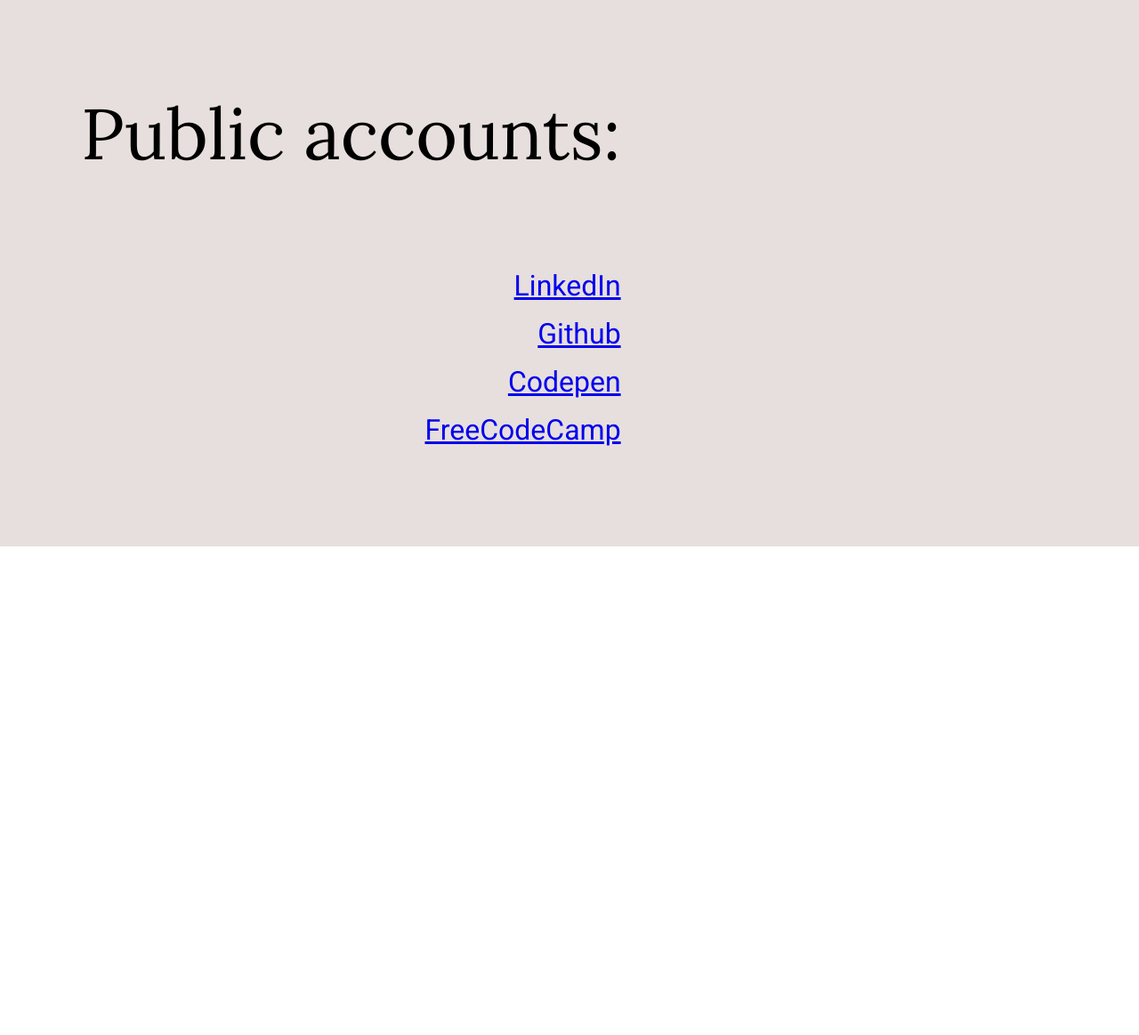
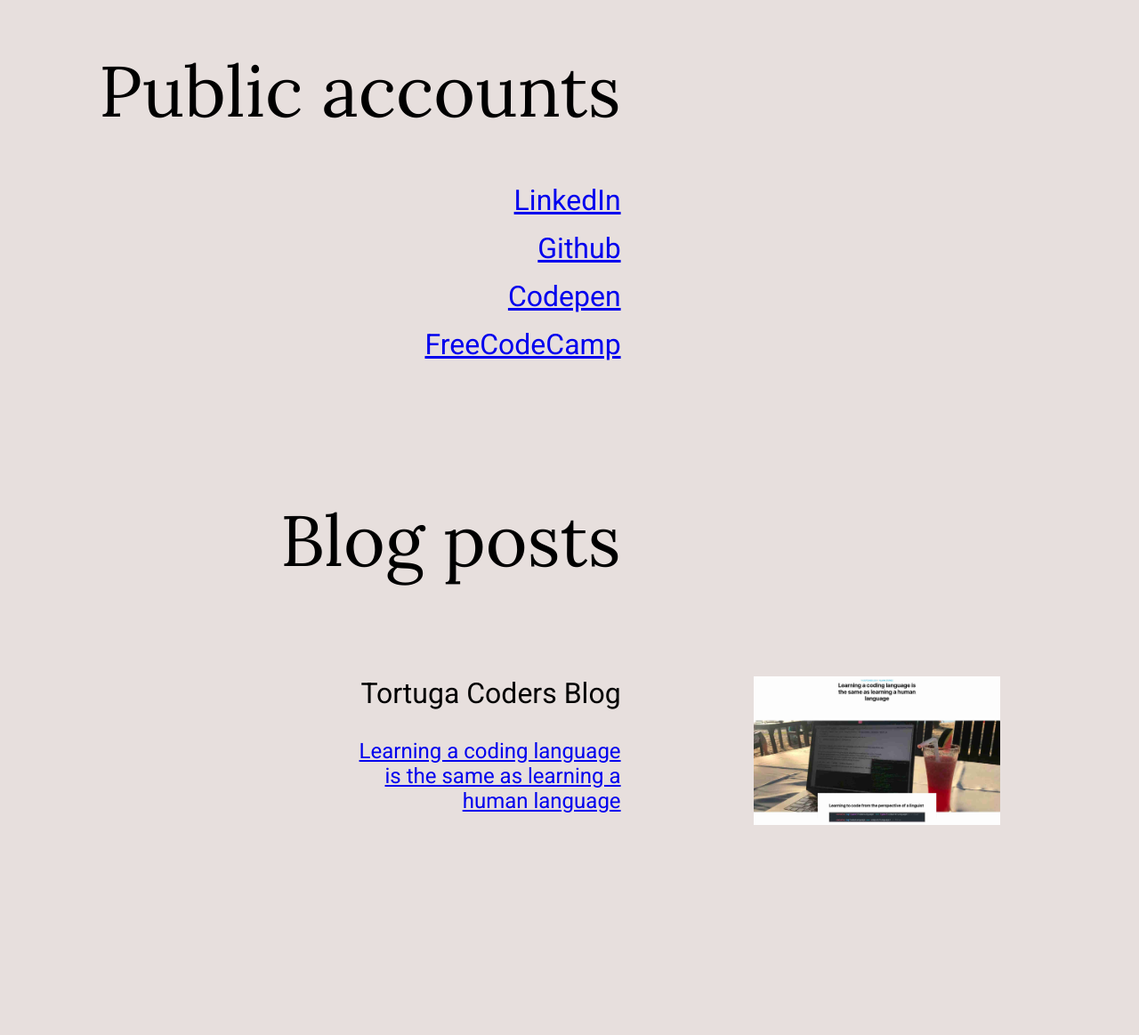
Before and after one commit to Jryke/personal-website, a React app: page /portfolio in a window 1280 px wide. Shown: the part 1578-2741 px from the top of the page at 89% size. Before the commit the page ends 2192 px from the top, so only its background shows below. Built offline with nearby package versions, Linux system fonts and the light colour scheme.

Commit message:
Portfolio body styled

```diff
--- a/src/components/Portfolio.js
+++ b/src/components/Portfolio.js
@@ -11,17 +11,19 @@
 		<Header componentName={'portfolio'} text={'portfolio'} />
 		<div className='portfolio background-grey'>
 			<div className='portfolio-grid'>
-				<h1 className='body-header right'>Professional Projects:</h1>
+				<h1 className='body-header right'>Professional Projects</h1>
 				<div></div>
 				<div className='project-info right'>
 					<p>New England Language School Website</p>
 					<a href="https://www.newenglandlanguage.com/" target='_blank' rel='noopener noreferrer'>{`https://www.newenglandlanguage.com/`}</a>
 				</div>
 				<div className='portfolio-img-container'>
-					<div className='nels-img'></div>
+					<a href="https://www.newenglandlanguage.com/" target='_blank' rel='noopener noreferrer'>
+						<div className='nels-img'></div>
+					</a>
 				</div>
 
-				<h1 className='body-header section right'>Public accounts:</h1>
+				<h1 className='body-header right'>Public accounts</h1>
 				<div></div>
 				<ul className='right'>
 					<li><a href="https://www.linkedin.com/in/jesse-rykerson/" target="_blank" rel="noopener noreferrer">LinkedIn</a></li>
@@ -29,6 +31,18 @@
 					<li><a href="https://codepen.io/Jryke" target="_blank" rel="noopener noreferrer">Codepen</a></li>
 					<li><a href="https://www.freecodecamp.org/jryke" target="_blank" rel="noopener noreferrer">FreeCodeCamp</a></li>
 				</ul>
+				<div></div>
+				<h1 className='body-header section right'>Blog posts</h1>
+				<div></div>
+				<div className='right'>
+					<p className='project-info'>Tortuga Coders Blog</p>
+					<a className='blog-title' href='https://blog.tortugacoders.com/learning-a-coding-language-is-the-same-as-learning-a-human-language/' target='_blank' rel='noopener noreferrer'>Learning a coding language is the same as learning a human language</a>
+				</div>
+				<div className='portfolio-img-container'>
+					<a href='https://blog.tortugacoders.com/learning-a-coding-language-is-the-same-as-learning-a-human-language/' target='_blank' rel='noopener noreferrer'>
+						<div className='tortuga-blog-img'></div>
+					</a>
+				</div>
 			</div>
 		</div>
 		<Footer />
--- a/src/styles/portfolio.css
+++ b/src/styles/portfolio.css
@@ -38,15 +38,9 @@
 	height: 25rem;
 	margin: 0 20% 0 20%;
 }
-.nels-img {
-	height: 100%;
-	width: auto;
-	background: url(/images/nels-website.jpg);
-	background-size: contain;
-	background-repeat: no-repeat;
-}
 .project-info {
 	font-size: 2rem;
+	margin-top: 0;
 	/* border: 1px solid red; */
 }
 .project-info p {
@@ -60,3 +54,22 @@
 .portfolio li {
 	margin-bottom: 1rem;
 }
+.blog-title {
+	display: block;
+	font-size: 1.5rem;
+	padding-left: 50%;
+}
+.nels-img {
+	height: 100%;
+	width: auto;
+	background: url(/images/nels-website.jpg);
+	background-size: contain;
+	background-repeat: no-repeat;
+}
+.tortuga-blog-img {
+	height: 100%;
+	width: auto;
+	background: url(/images/tortuga-blog-post.jpg);
+	background-size: contain;
+	background-repeat: no-repeat;
+}
```
